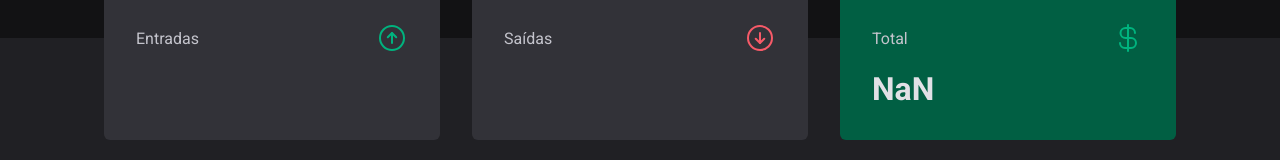
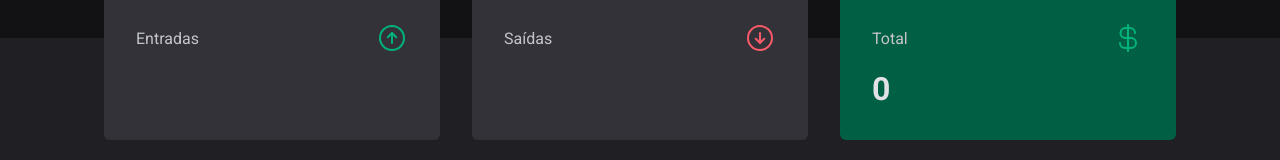
Before and after one commit to ian15963/DT-Money, a React (Vite) app: page / in a window 1280 px wide. Shown: the part 134-294 px from the top of the page. Built offline with nearby package versions, Linux system fonts and the light colour scheme.

Commit message:
fix: Nan in total calculation.

```diff
--- a/src/components/Summary/index.tsx
+++ b/src/components/Summary/index.tsx
@@ -1,7 +1,7 @@
 import { ArrowCircleDown, ArrowCircleUp, CurrencyDollar } from "phosphor-react";
 import { SummaryCard, SummaryContainer } from "./styles";
 import { useContext, useEffect, useState } from "react";
-import { TransactionContext } from "../../contexts/TransactionsContext";
+import { Transaction, TransactionContext } from "../../contexts/TransactionsContext";
 
 interface SummaryInfo{
   totalIncome: number,
@@ -10,20 +10,26 @@ interface SummaryInfo{
 }
 
 export const Summary = () => {
-
   const [summaryInfo, setSummaryInfo] = useState<SummaryInfo>();
   const {transactions} = useContext(TransactionContext)
 
   useEffect(() => {
+    const summary = calculateSummary(transactions)
+    setSummaryInfo(summary)
+  }, [])
+
+  const calculateSummary = (transactions: Transaction[]) => {
+
     const summary = {} as SummaryInfo
     summary['totalIncome'] = transactions?.filter(transaction => transaction.type == 'income')
       ?.map(t => t.price)?.reduce((a, b) => a +b, 0);
     summary['totalOutcome'] = transactions?.filter(transaction => transaction.type == 'outcome')
     ?.map(t => t.price)?.reduce((a, b) => a +b, 0)
-    summary['total'] = summary['totalIncome'] - summary['totalOutcome']
 
-    setSummaryInfo(summary)
-  }, [])
+    const total = summary['totalIncome'] - summary['totalOutcome'];
+    summary['total'] = !isNaN(total) ? total : 0;
+    return summary;
+  }
 
   return(
     <SummaryContainer>
--- a/src/contexts/TransactionsContext.tsx
+++ b/src/contexts/TransactionsContext.tsx
@@ -1,6 +1,6 @@
 import { createContext, ReactNode, useEffect, useState } from "react";
 
-interface Transaction{
+export interface Transaction{
   id: number,
   description: string,
   type: "income" | "outcome",
```
